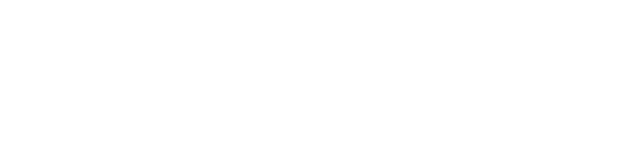
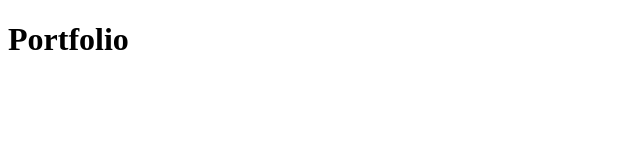
Before and after one commit to EdwardsCoen/Portfolio, a plain HTML site: page home.html in a window 1280 px wide. Shown: the whole page, without its empty margins (0-640 px from the left). Drawn offline with Linux system fonts and the light colour scheme.

Commit message:
Added a heading
Blank page did nothing so I have added a heading for testing

```diff
--- a/home.html
+++ b/home.html
@@ -7,6 +7,6 @@
     <title>Home</title>
 </head>
 <body>
-
+    <h1>Portfolio</h1>
 </body>
 </html>
```
